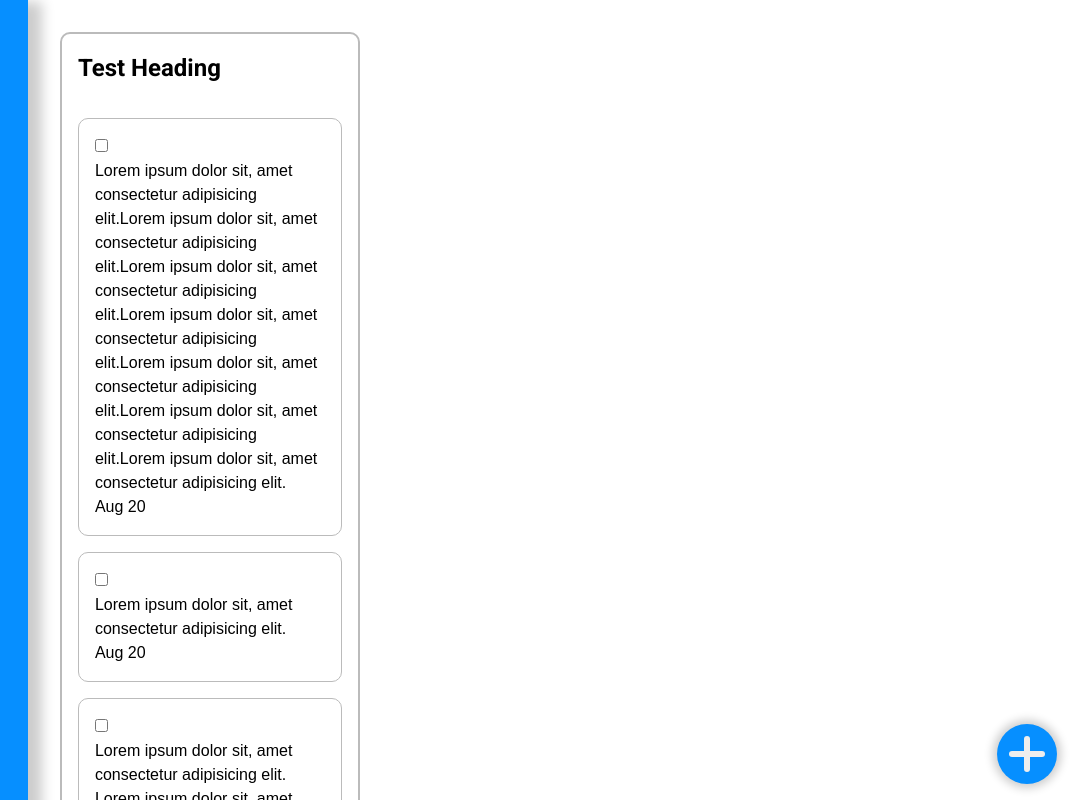
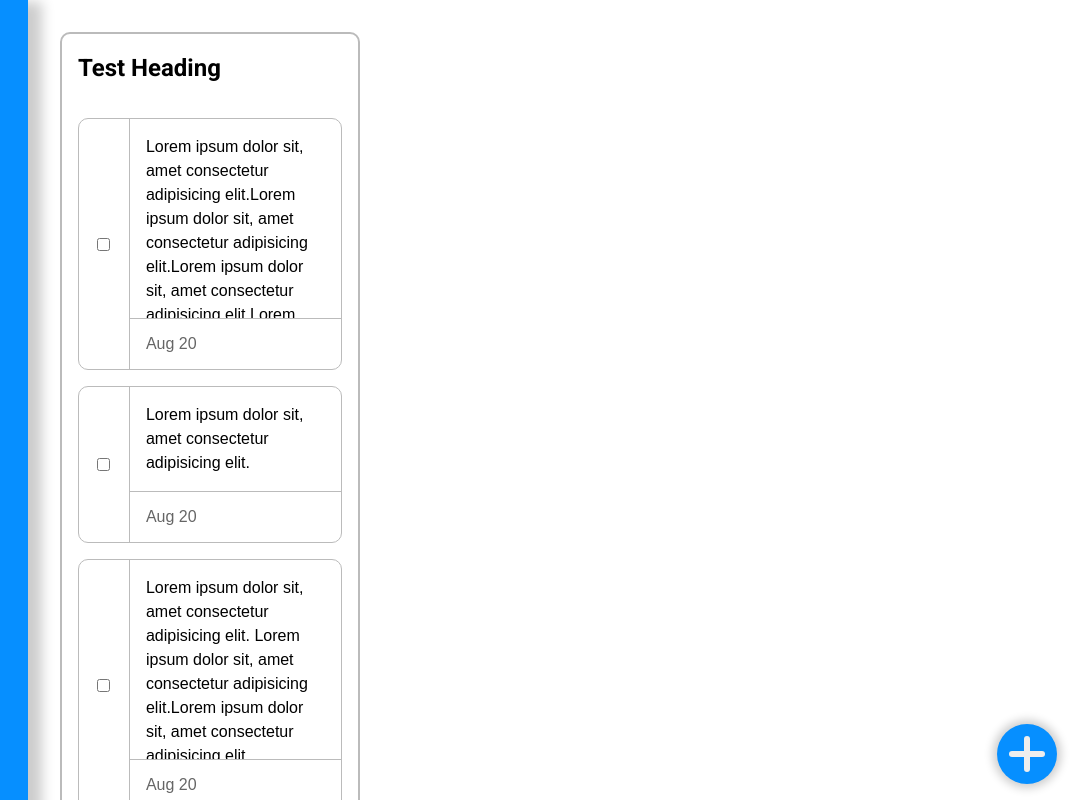
Before and after one commit to Honzi07/odin-todo-list, a website built with webpack: page dist/index.html in a window 1280 px wide. Shown: the top 800 px of the page, 207-1280 px from the left. Built offline with nearby package versions, Linux system fonts and the light colour scheme; a web font is replaced by a local one.

Commit message:
Todo style.

```diff
--- a/src/scss/style.scss
+++ b/src/scss/style.scss
@@ -213,15 +213,49 @@ main {
     }
 
     .project-todo {
-      display: flex;
-      flex-direction: column;
+      // display: flex;
+      // flex-direction: column;
+      display: grid;
+      grid-template-columns: 50px auto;
+      grid-template-rows: auto 50px;
+      grid-template-areas:
+        'checkbox todo'
+        'checkbox todo-info';
       border: $clr-secondary 1px solid;
       border-radius: 10px;
       font-family: $normal-font;
-      padding: 1rem;
+      // padding: 1rem;
 
       &:not(:last-child) {
         margin-bottom: 1rem;
+      }
+    }
+
+    .todo-checkbox-container {
+      display: flex;
+      align-items: center;
+      justify-content: center;
+      grid-area: checkbox;
+    }
+
+    .todo-text {
+      border-left: solid 1px $clr-secondary;
+      border-bottom: solid 1px $clr-secondary;
+      padding: 1rem;
+      max-height: 200px;
+      overflow: auto;
+      grid-area: todo;
+    }
+
+    .todo-info-container {
+      display: flex;
+      align-items: center;
+      border-left: solid 1px $clr-secondary;
+      padding: 0 1rem;
+      grid-area: todo-info;
+
+      .todo-date {
+        opacity: 60%;
       }
     }
 
@@ -265,7 +299,7 @@ main {
 
         &:hover::after,
         &:hover::before {
-          background-color: darkgray;
+          background-color: #8e8e8e;
         }
       }
 
```
